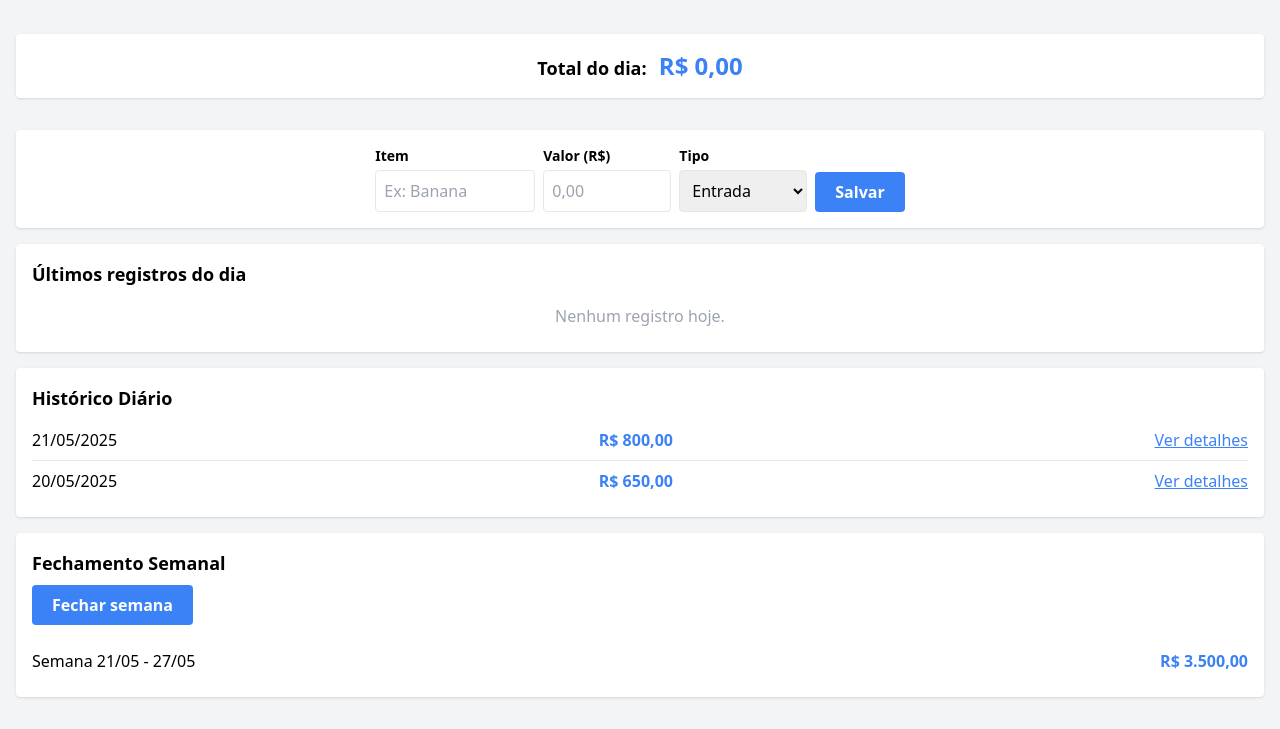
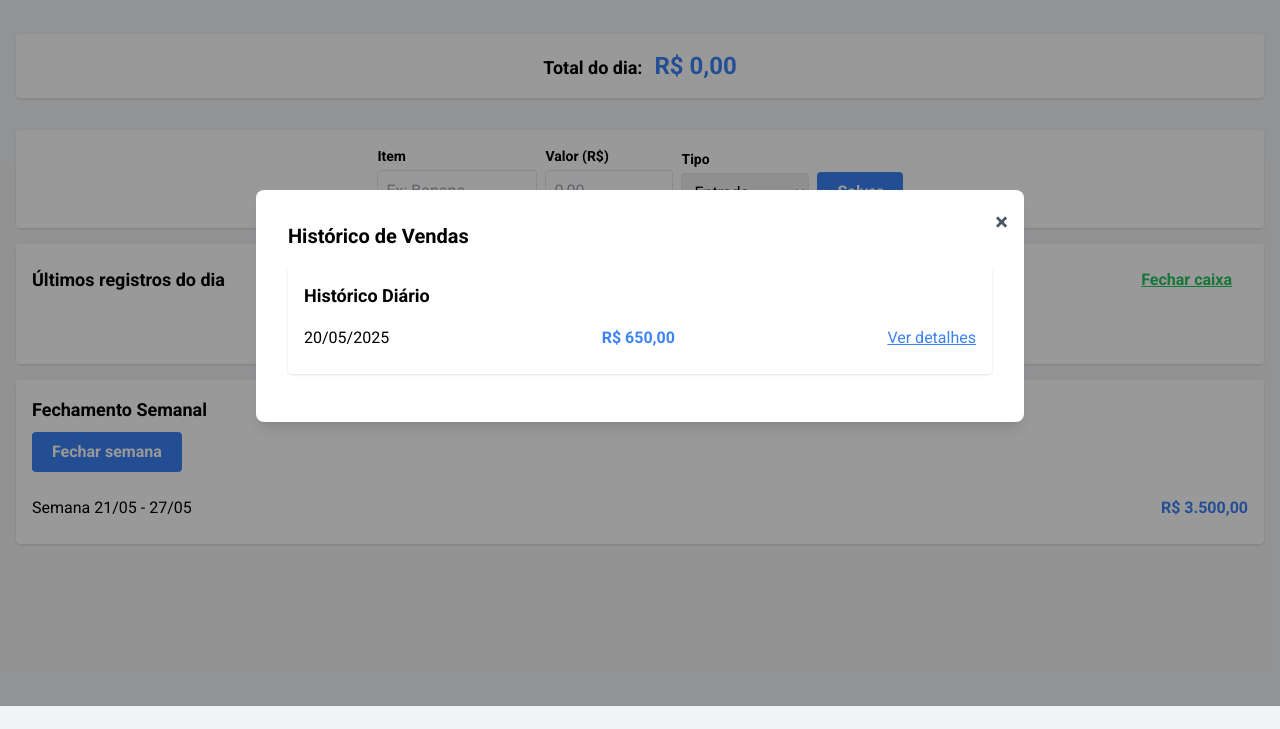
Before and after one commit to zaleoz1/Administrador-de-vendas, a website: page index.html in a window 1280 px wide. Both pictures are taken after a click on the button "Histórico". Shown: the part 94-823 px from the top of the page. After the commit the page ends 800 px from the top, so only its background shows below. Drawn offline with Linux system fonts and the light colour scheme; no server answers.

Commit message:
Adição do modalde historico

```diff
--- a/Frontend/script.js
+++ b/Frontend/script1.js
@@ -69,3 +69,31 @@ document.addEventListener('DOMContentLoaded', function() {
         });
     }
 });
+
+// Modal de Histórico
+document.addEventListener('DOMContentLoaded', function() {
+    // Botão do header (desktop)
+    const btnHistoricoDesktop = document.querySelector('.sm\\:flex button.bg-blue-500');
+    // Botão do menu mobile
+    const btnHistoricoMobile = document.querySelector('#mobile-menu button.bg-blue-500');
+    const modal = document.getElementById('modal-historico');
+    const fecharModal = document.getElementById('fechar-modal-historico');
+
+    function abrirModal() {
+        modal.classList.remove('hidden');
+    }
+    function fechar() {
+        modal.classList.add('hidden');
+    }
+
+    if (btnHistoricoDesktop) btnHistoricoDesktop.addEventListener('click', abrirModal);
+    if (btnHistoricoMobile) btnHistoricoMobile.addEventListener('click', abrirModal);
+    if (fecharModal) fecharModal.addEventListener('click', fechar);
+
+    // Fecha ao clicar fora do conteúdo
+    if (modal) {
+        modal.addEventListener('click', function(e) {
+            if (e.target === modal) fechar();
+        });
+    }
+});
--- a/index.html
+++ b/index.html
@@ -4,8 +4,10 @@
     <meta charset="UTF-8">
     <meta name="viewport" content="width=device-width, initial-scale=1.0">
     <title>Sistema de Controle de Vendas</title>
+    <!-- Adicione esta linha abaixo -->
+    <link href="https://fonts.googleapis.com/css?family=Roboto:400,700&display=swap" rel="stylesheet">
     <link rel="stylesheet" href="styles/output.css">
-    <script src="Frontend/script.js" defer></script>
+    <script src="Frontend/script1.js" defer></script>
 
 
 </head>
@@ -76,7 +78,12 @@
 
         <!-- Últimas vendas do dia -->
         <section class="bg-white rounded shadow p-4 mb-4">
-            <h2 class="text-lg font-bold mb-2">Últimos registros do dia</h2>
+            <div class="flex items-center justify-between mb-2">
+                <h2 class="text-lg font-bold">Últimos registros do dia</h2>
+                <button id="fechar-caixa" class=" text-white px-4 py-2 rounded font-bold hover:text-green-600 transition text-green-500 underline">
+                    Fechar caixa
+                </button>
+            </div>
             <ul id="lista-vendas-dia" class="divide-y">
                 <!-- Itens serão inseridos via JS -->
                 <li class="text-gray-400 text-center py-2" id="sem-vendas">Nenhum registro hoje.</li>
@@ -84,24 +91,7 @@
         </section>
         <!-- Fim Últimas vendas do dia -->
 
-        <!-- Histórico diário -->
-        <section class="bg-white rounded shadow p-4 mb-4">
-            <h2 class="text-lg font-bold mb-2">Histórico Diário</h2>
-            <ul id="historico-diario" class="divide-y">
-                <!-- Exemplo estático, substitua por JS depois -->
-                <li class="flex justify-between items-center py-2">
-                    <span>21/05/2025</span>
-                    <span class="font-bold text-blue-500">R$ 800,00</span>
-                    <button class="text-blue-500 underline hover:font-bold" onclick="alert('Exibir detalhes do dia')">Ver detalhes</button>
-                </li>
-                <li class="flex justify-between items-center py-2">
-                    <span>20/05/2025</span>
-                    <span class="font-bold text-blue-500">R$ 650,00</span>
-                    <button class="text-blue-500 underline hover:font-bold" onclick="alert('Exibir detalhes do dia')">Ver detalhes</button>
-                </li>
-            </ul>
-        </section>
-         <!-- FIm Histórico diário -->
+
 
         <!-- Fechamento semanal -->
         <section class="bg-white rounded shadow p-4 mb-4">
@@ -115,6 +105,30 @@
             </div>
         </section>
         <!-- Fim Fechamento semanal -->
+
+        <!-- Modal de Histórico -->
+<div id="modal-historico" class="fixed inset-0 bg-black bg-opacity-40 flex items-center justify-center z-50 hidden">
+  <div class="bg-white rounded-lg shadow-lg max-w-3xl w-full p-8 relative">
+    <button id="fechar-modal-historico" class="absolute top-4 right-4 text-gray-600 hover:text-red-500 text-2xl font-bold">&times;</button>
+    <h2 class="text-xl font-bold mb-4">Histórico de Vendas</h2>
+    <div id="conteudo-modal-historico">
+      <!-- Histórico diário -->
+      <section class="bg-white rounded shadow p-4 mb-4">
+        <h2 class="text-lg font-bold mb-2">Histórico Diário</h2>
+        <ul id="historico-diario" class="divide-y">
+          <!-- Exemplo estático, substitua por JS depois -->
+
+          <li class="flex justify-between items-center py-2">
+            <span id="data-historico-vendas">20/05/2025</span>
+            <span class="font-bold text-blue-500" id="valor-historico-vendas">R$ 650,00</span>
+            <button class="text-blue-500 underline hover:font-bold" id="visualizar-historico">Ver detalhes</button>
+          </li>
+        </ul>
+      </section>
+      <!-- Fim Histórico diário -->
+    </div>
+  </div>
+</div>
     </main>
 </body>
 </html>
--- a/styles/style.css
+++ b/styles/style.css
@@ -1,3 +1,7 @@
 @tailwind base;
 @tailwind components;
 @tailwind utilities;
+
+body {
+  font-family: 'Roboto', Arial, Helvetica, sans-serif;
+}
```
Also changed, not shown: styles/output.css, 1 other file.
